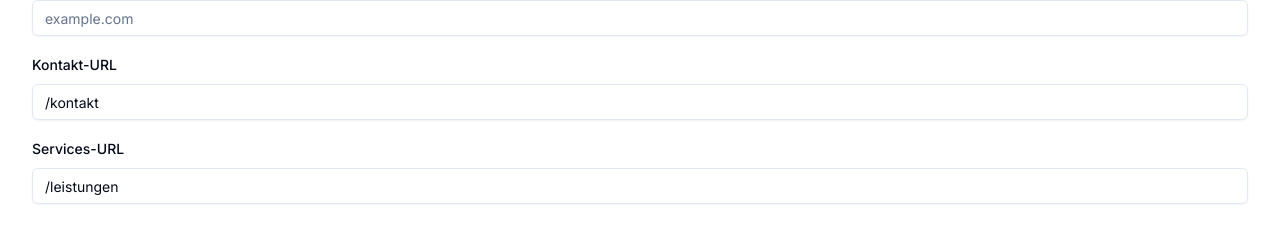
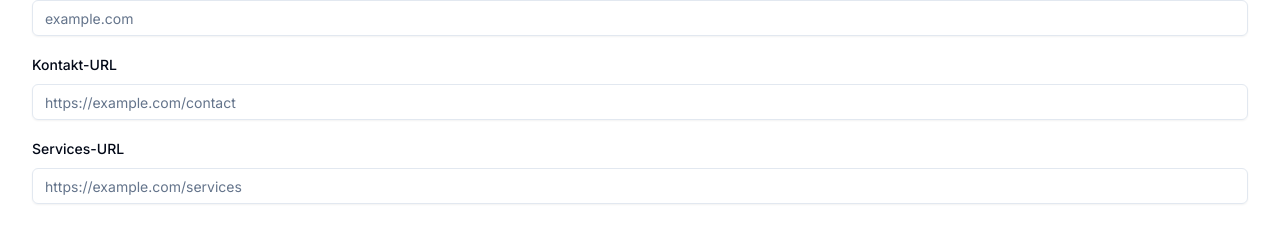
Before and after one commit to iamsaad82/dialogengine, a Next.js app: page /admin/templates/1/meta in a window 1280 px wide. Shown: the part 405-648 px from the top of the page. Built offline with nearby package versions, Linux system fonts and the light colour scheme; no server answers; the database is empty.

Commit message:
fix: Füge keywords-Feld zu ParsedMeta-Interface hinzu

```diff
--- a/src/app/admin/templates/[id]/meta/page.tsx
+++ b/src/app/admin/templates/[id]/meta/page.tsx
@@ -44,8 +44,9 @@ export default function MetaPage({ params }: MetaPageProps) {
       title: '',
       description: '',
       domain: '',
-      contactUrl: '/kontakt',
-      servicesUrl: '/leistungen'
+      contactUrl: '',
+      servicesUrl: '',
+      keywords: []
     }
   }
 
```
